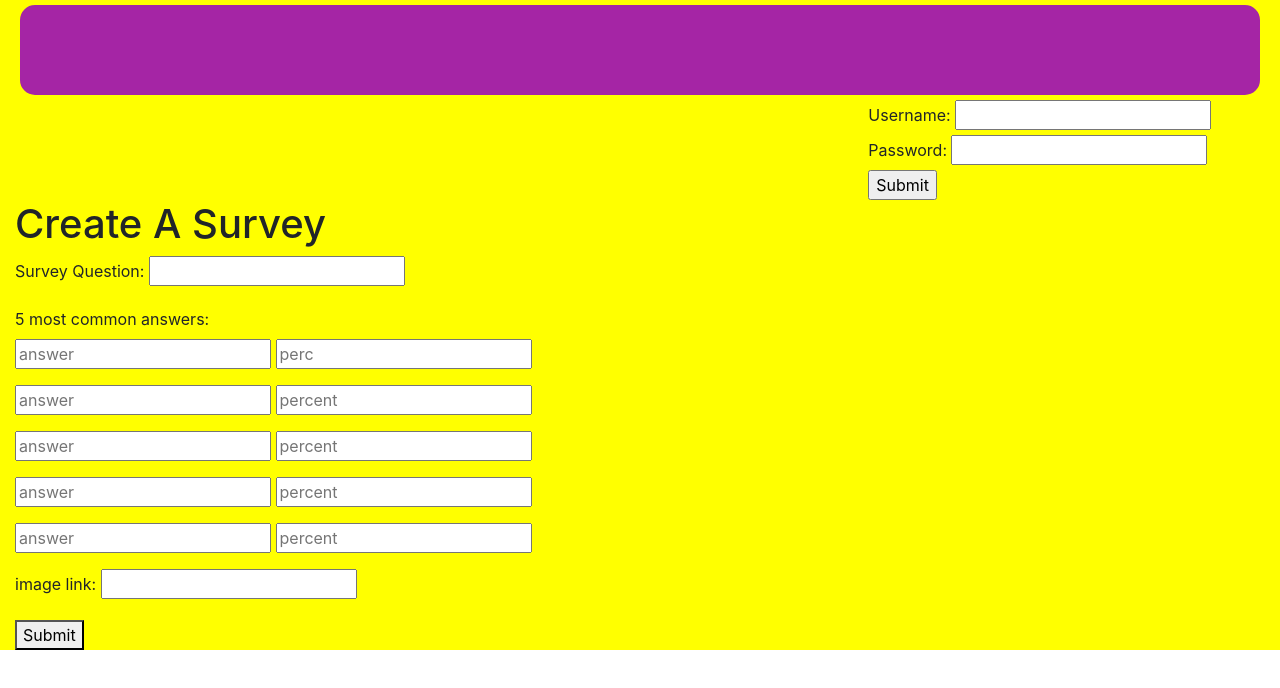
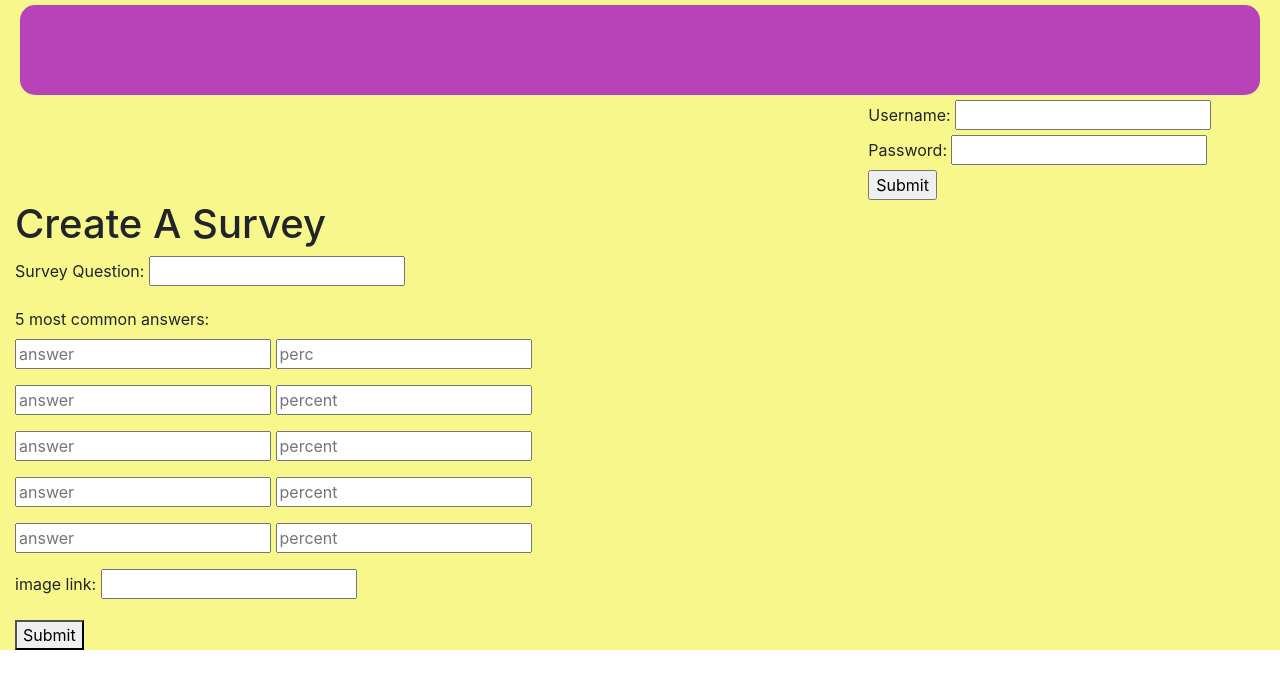
Before and after one commit to kasandra0/familyfeud, a website with bundled scripts: page public/index.html in a window 1280 px wide. Built offline with nearby package versions, Linux system fonts and the light colour scheme.

Commit message:
colorchange

```diff
--- a/public/style.css
+++ b/public/style.css
@@ -1,12 +1,12 @@
 .header {
-  background-color: rgb(165, 37, 165);
+  background-color: rgb(184, 66, 184);
   background-repeat: no-repeat;
   height: 100px;
-  border: 5px solid yellow;
+  border: 5px solid rgb(247, 247, 140);
   border-radius: 20px
 }
 
 .page {
-  background-color: yellow;
+  background-color: rgb(247, 247, 140);
 
 }
```
